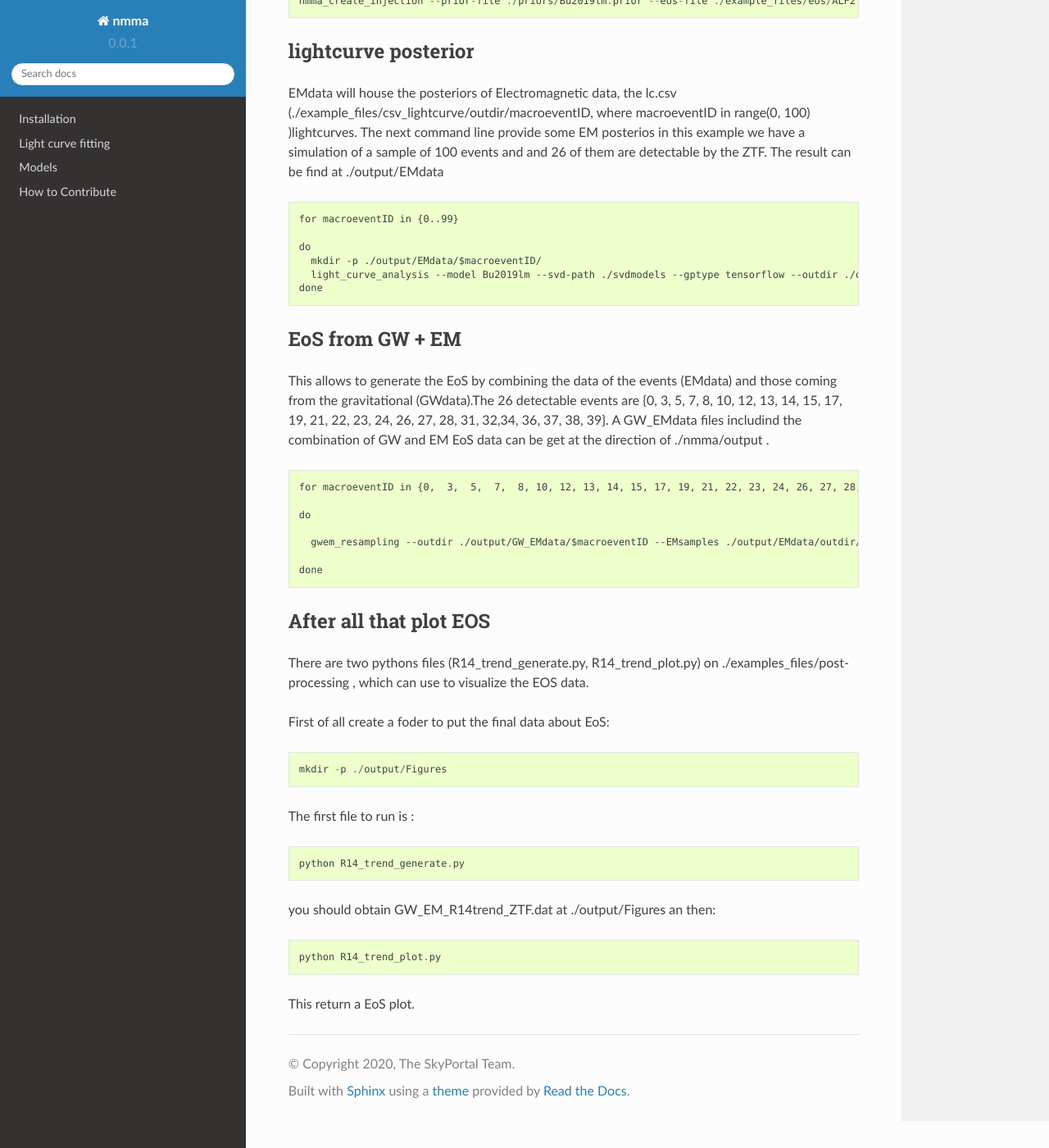
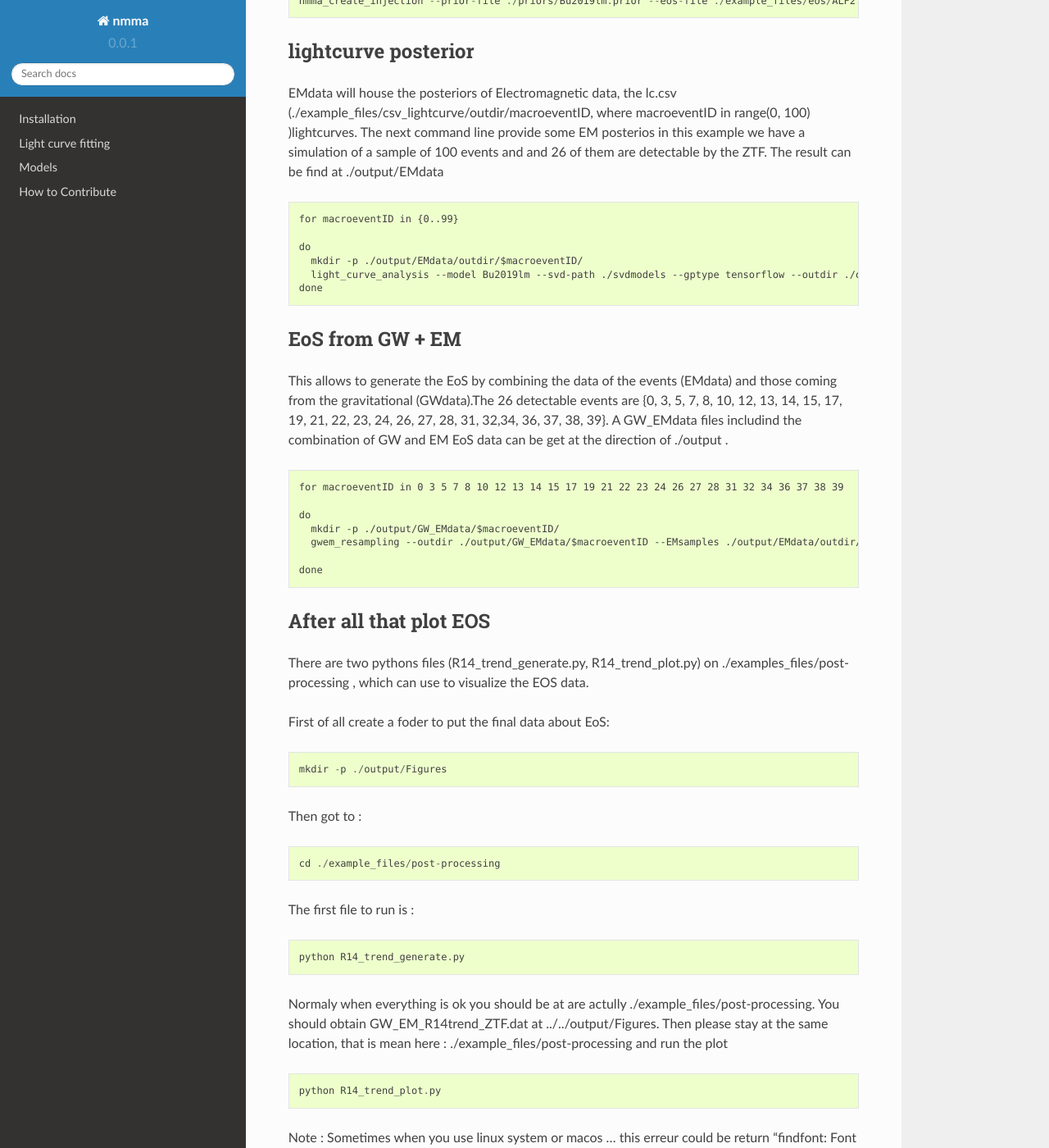
Before and after one commit to nuclear-multimessenger-astronomy/nmma, a Sphinx documentation site: the page built from doc/constrain_R14_trend.md, in a window 1280 px wide and 1400 px high, scrolled down 575 px. Shown: the whole window at 82% size. Built offline with Sphinx 7.4.7 and the Read the Docs theme 2.0.0, drawn with Linux system fonts in a browser that asks for light colours; some of the changed text lies outside the part shown.

Commit message:
Solve missing location

```diff
--- a/doc/constrain_R14_trend.md
+++ b/doc/constrain_R14_trend.md
@@ -23,8 +23,8 @@ The next command line provide some EM posterios in this example we have a simula
 	for macroeventID in {0..99}
 
 	do
-	  mkdir -p ./output/EMdata/$macroeventID/
-	  light_curve_analysis --model Bu2019lm --svd-path ./svdmodels --gptype tensorflow --outdir ./output/EMdata/outdir/$macroeventID --label injection_Bu2019lm --prior ./priors/Bu2019lm.prior --tmin 0 --tmax 7 --dt 0.5 --error-budget 1.0 --nlive 256 --Ebv-max 0 --injection ./output/injection.json --injection-num $macroeventID --injection-detection-limit 22,22,22 --injection-outfile ./output/EMdata/$macroeventID/lc.csv --generation-seed 42 --filters g,r,i --ztf-sampling --ztf-uncertainties --plot --remove-nondetections --optimal-augmentation --optimal-augmentation-filters u,g,r,i,z,y,J,H,K --optimal-augmentation-N 100
+	  mkdir -p ./output/EMdata/outdir/$macroeventID/
+	  light_curve_analysis --model Bu2019lm --svd-path ./svdmodels --gptype tensorflow --outdir ./output/EMdata/outdir/$macroeventID --label injection_Bu2019lm --prior ./priors/Bu2019lm.prior --tmin 0 --tmax 7 --dt 0.5 --error-budget 1.0 --nlive 256 --Ebv-max 0 --injection ./output/injection.json --injection-num $macroeventID --injection-detection-limit 22,22,22 --injection-outfile ./output/EMdata/outdir/$macroeventID/lc.csv --generation-seed 42 --filters g,r,i --ztf-sampling --ztf-uncertainties --plot --remove-nondetections --optimal-augmentation --optimal-augmentation-filters u,g,r,i,z,y,J,H,K --optimal-augmentation-N 100
 	done
 
 
@@ -34,13 +34,13 @@ The next command line provide some EM posterios in this example we have a simula
 ### EoS from GW + EM
 
 This allows to generate the EoS by combining the data of the events (EMdata) and those coming from the gravitational (GWdata).The 26 detectable events are {0,  3,  5,  7,  8, 10, 12, 13, 14, 15, 17, 19, 21, 22, 23, 24, 26, 27, 28, 31, 32,34, 36, 37, 38, 39}.
-A GW_EMdata files includind the combination of  GW and EM EoS data can be get at the direction of ./nmma/output .
+A GW_EMdata files includind the combination of  GW and EM EoS data can be get at the direction of ./output .
 
-	for macroeventID in {0,  3,  5,  7,  8, 10, 12, 13, 14, 15, 17, 19, 21, 22, 23, 24, 26, 27, 28, 31, 32,34, 36, 37, 38, 39}
+	for macroeventID in 0 3 5 7 8 10 12 13 14 15 17 19 21 22 23 24 26 27 28 31 32 34 36 37 38 39
 
 	do
-
-	  gwem_resampling --outdir ./output/GW_EMdata/$macroeventID --EMsamples ./output/EMdata/outdir/$macroeventID/injection_Bu2019lm_posterior_samples.dat --GWsamples  ./output/GWdata/outdir/inj_PhD_posterior_samples_$macroeventID.dat --EOS ./nmma/example_files/eos_sorted --nlive 8192 --GWprior ./priors/aligned_spin.priors --EMprior ./priors/EM.prior --total-ejecta-mass --Neos 5000
+	  mkdir -p ./output/GW_EMdata/$macroeventID/
+	  gwem_resampling --outdir ./output/GW_EMdata/$macroeventID --EMsamples ./output/EMdata/outdir/$macroeventID/injection_Bu2019lm_posterior_samples.dat --GWsamples  ./output/GWdata/outdir/inj_PhD_posterior_samples_$macroeventID.dat --EOS ./example_files/eos/eos_sorted --nlive 8192 --GWprior ./priors/aligned_spin.priors --EMprior ./priors/EM.prior --total-ejecta-mass --Neos 5000
 
 	done
 
@@ -53,12 +53,36 @@ First of all create a foder to put the final data about EoS:
 
 	mkdir -p ./output/Figures
 
+Then got to :
+
+	cd ./example_files/post-processing
+
 The first file to run is :
 
 	python R14_trend_generate.py
 
-you should obtain  GW_EM_R14trend_ZTF.dat  at  ./output/Figures an then:
+Normaly when everything is ok you should be at are actully ./example_files/post-processing.
+You should obtain  GW_EM_R14trend_ZTF.dat  at  ../../output/Figures.
+Then please stay at the same location, that is mean here : ./example_files/post-processing and run the plot
 
 	python R14_trend_plot.py
 
-This return a EoS plot.
+Note : Sometimes when you use linux system or macos ... this erreur could be return
+"findfont: Font family ['Times New Roman'] not found. Falling back to DejaVu Sans", but no worry
+this cannot break the process, it means Times New Roman cannot be used with matplotlib.
+
+But when you didn't see that error, you can install msttcorefonts by using :
+
+	sudo apt install msttcorefonts -qq
+
+Move the cursor to the position you want to select with Tab and press Enter.
+
+Then remove matplotlib on the cache
+
+	rm ~/.cache/matplotlib -rf
+
+And redo the plot
+
+	python R14_trend_plot.py
+
+This return a EoS plot, R14_trend_GW_EM_ZTF.pdf, at the ../../output/Figures
```
